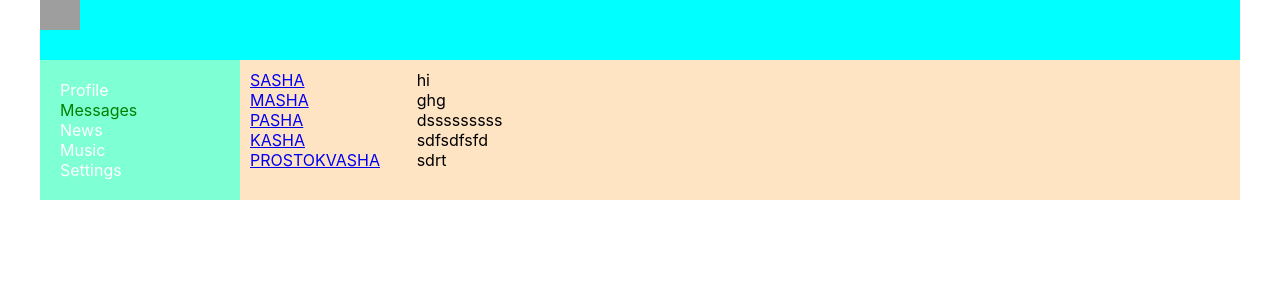
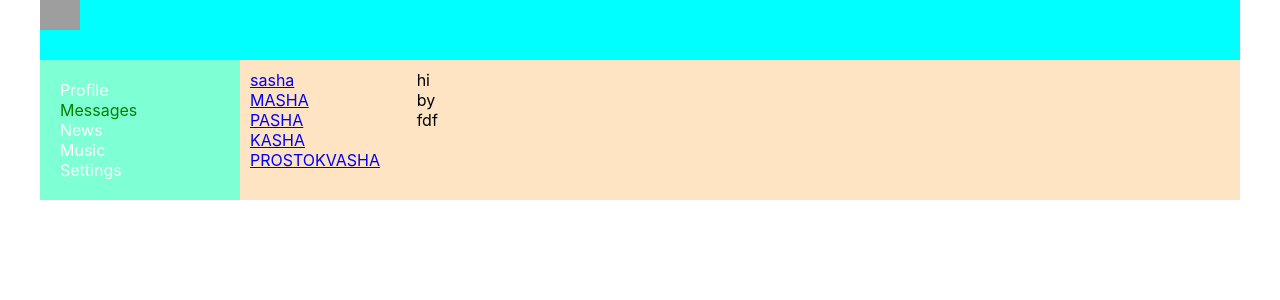
Before and after one commit to AnAtoliy-AA/social-network, a React (Create React App) app: page /dialogs in a window 1280 px wide. Shown: the top 300 px of the page. Built offline with nearby package versions, Linux system fonts and the light colour scheme; grey boxes are pictures that could not be loaded.

Commit message:
refactor: add components to dialogs page

```diff
--- a/src/components/Dialogs/Dialogs.jsx
+++ b/src/components/Dialogs/Dialogs.jsx
@@ -1,41 +1,41 @@
 import { NavLink } from 'react-router-dom';
 import React from 'react';
 import styles from './Dialogs.module.css';
+
+const DialogItem = (props) => {
+    let path = "/dialogs/" + props.id;
+
+    return (
+        <div className={styles.dialog}>
+            <NavLink to={path}>
+                {props.name}
+            </NavLink>
+        </div>
+    )
+}
+
+const Message = (props) => {
+    return (
+        <div className={styles.message}>
+            {props.message}
+        </div>
+    )
+}
 
 const Dialogs = (props) => {
     return (
         <div className={styles.dialogs}>
             <div className={styles.dialogsItems}>
-                <div className={styles.dialog}>
-                    <NavLink to="/dialogs/1">
-                        SASHA
-                       </NavLink>
-                </div>
-                <div className={styles.dialog}>
-                    <NavLink to="/dialogs/2">
-                        MASHA</NavLink>
-                </div>
-                <div className={styles.dialog}>
-                    <NavLink to="/dialogs/3">
-                        PASHA
-                        </NavLink>
-                </div>
-                <div className={styles.dialog}>
-                    <NavLink to="/dialogs/4">
-                        KASHA </NavLink>
-                </div>
-                <div className={styles.dialog}>
-                    <NavLink to="/dialogs/5">
-                        PROSTOKVASHA
-                         </NavLink>
-                </div>
+                <DialogItem name="sasha" id="1" />
+                <DialogItem name="MASHA" id="2" />
+                <DialogItem name="PASHA" id="3" />
+                <DialogItem name="KASHA" id="4" />
+                <DialogItem name="PROSTOKVASHA" id="5" />
             </div>
             <div className={styles.messages}>
-                <div className={styles.message}>hi</div>
-                <div className={styles.message}>ghg</div>
-                <div className={styles.message}>dsssssssss</div>
-                <div className={styles.message}>sdfsdfsfd</div>
-                <div className={styles.message}>sdrt</div>
+                <Message message="hi" />
+                <Message message="by" />
+                <Message message="fdf" />
             </div>
         </div>
     )
```
